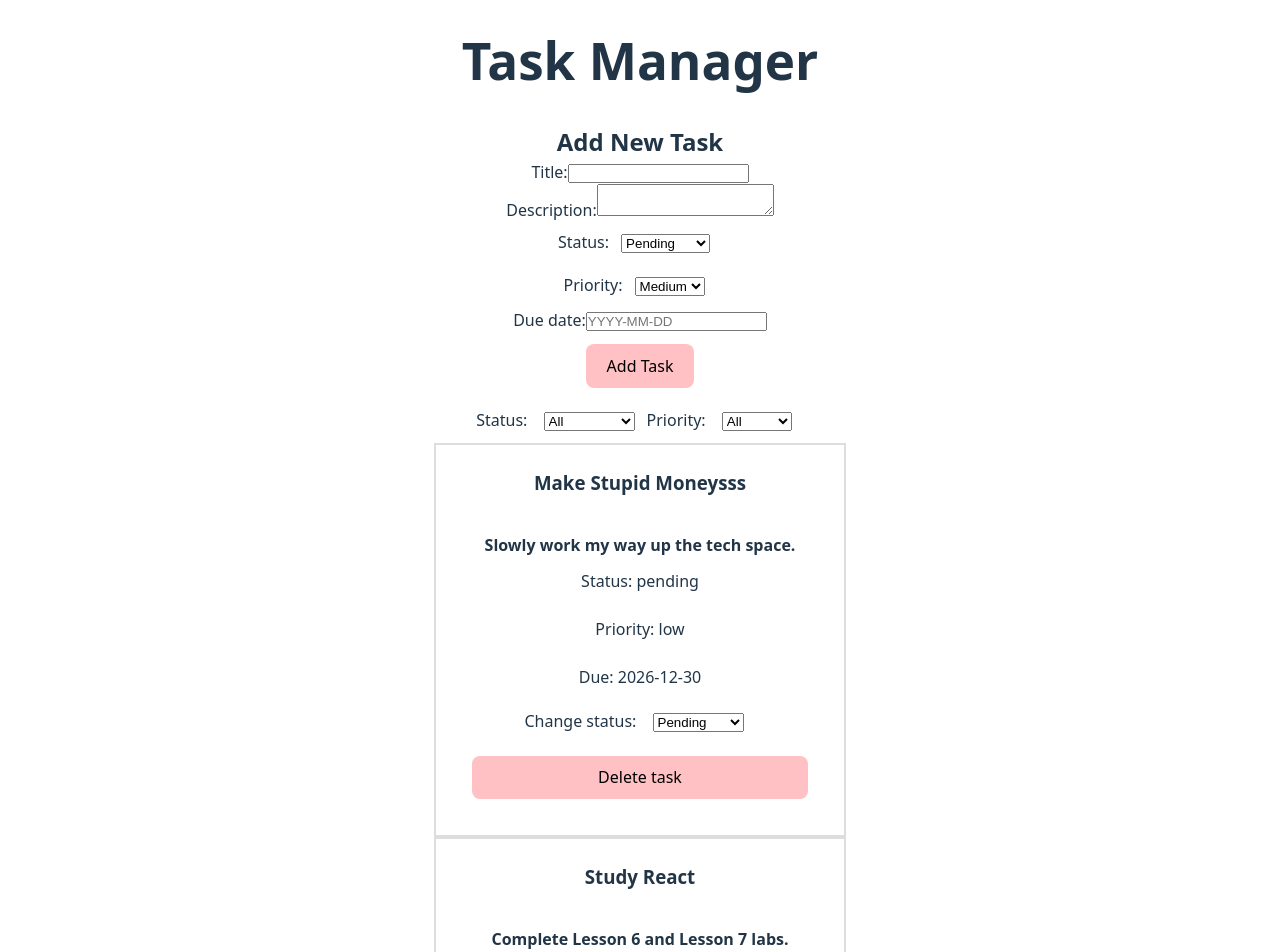
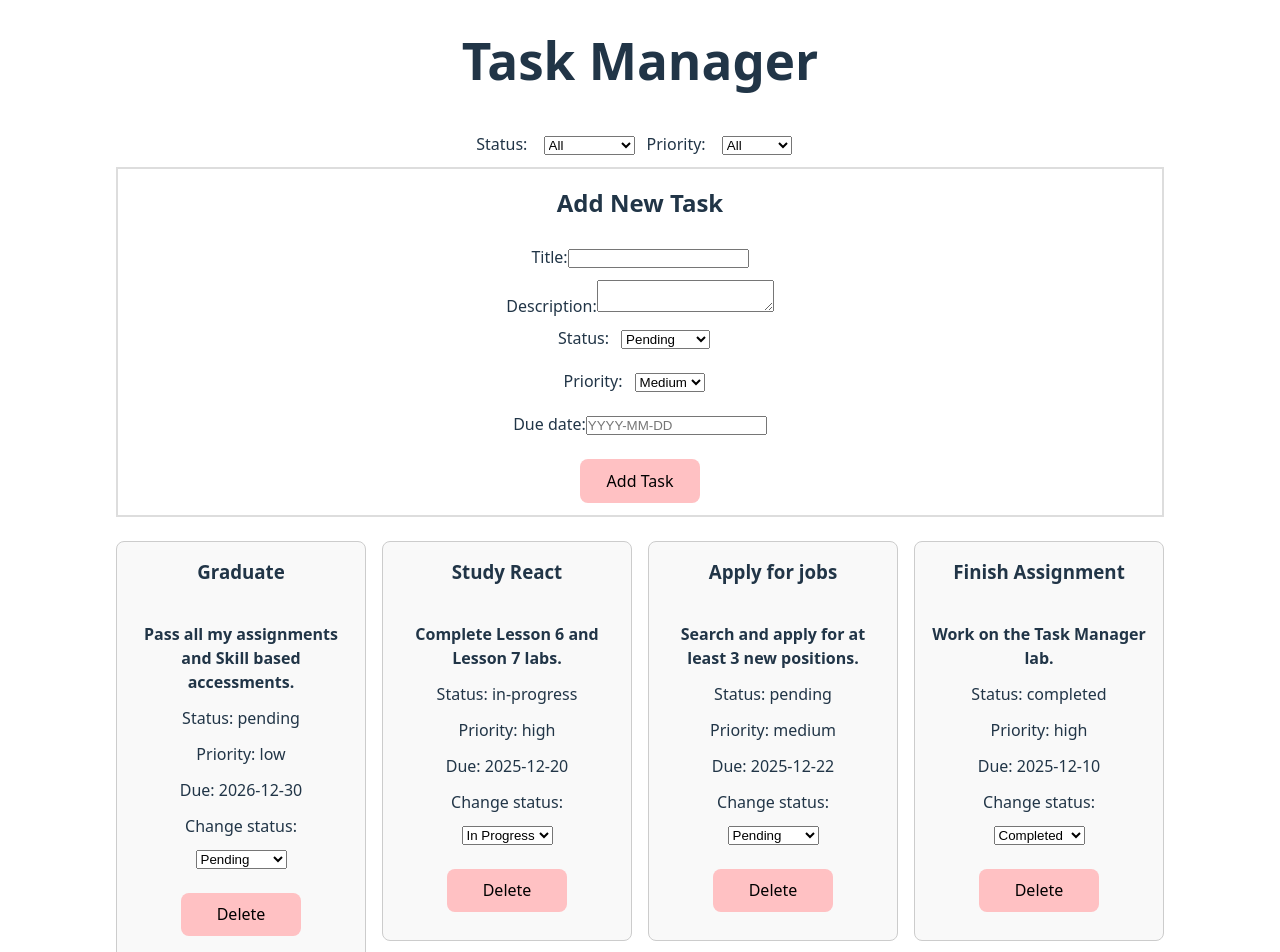
Before and after one commit to jjacque1/React-Dashboard-Application, a React (Vite) app: page / in a window 1280 px wide. Shown: the top 952 px of the page. Built offline with nearby package versions, Linux system fonts and the light colour scheme.

Commit message:
added styling to task cards so they display in a row

```diff
--- a/src/App.css
+++ b/src/App.css
@@ -35,6 +35,8 @@ select, p {
 button {
   margin: 12px;
   background-color: #ffc1c3;
+  width: 120px;
+ align-self: center;
 }
 
 .select-wrapper{
@@ -50,11 +52,56 @@ h1, h3 {
 
 li {
   list-style: none;
+
 }
 
 .task-wrapper {
-  display: flex;
-  flex-direction: column;
+  width: 360px;
+
   border: 2px solid #ddd;
   padding: 24px;
 }
+
+.list-container {
+  width: 420px;
+  display: flex;
+  flex-direction: row;
+  flex-wrap: wrap;
+}
+
+form {
+  width: 100%;
+  text-align: start;
+  margin-bottom: 24px;
+  display: flex;
+  flex-direction: column;
+  justify-content: center;
+  align-items: center;
+  border: 2px solid #ddd;
+}
+
+form h2 {
+  text-align: center;
+  padding: 16px;
+}
+
+input {
+  margin: 12px 0;
+}
+
+.task-row {
+  display: flex;
+  gap: 1rem;
+  list-style: none;
+  padding: 0;
+  margin: 0;
+  flex-wrap: wrap;
+}
+
+.task-card {
+  border: 1px solid #ccc;
+  padding: 1rem;
+  width: 250px;
+  border-radius: 8px;
+  background-color: #f9f9f9;
+}
--- a/src/App.tsx
+++ b/src/App.tsx
@@ -10,8 +10,8 @@ import { TaskFilter } from "./components/TaskFilter/TaskFilter";
 const initialTasks: Task[] = [
   {
     id: "4",
-    title: "Make Stupid Moneysss",
-    description: "Slowly work my way up the tech space.",
+    title: "Graduate",
+    description: "Pass all my assignments and Skill based accessments.",
     status: "pending",
     priority: "low",
     dueDate: "2026-12-30",
@@ -109,16 +109,16 @@ function App() {
   return (
     <div>
       <h1>Task Manager </h1>
-
+      <TaskFilter onFilterChange={handleFilterChange} />
       <TaskForm onAddTask={handleAddTask} />
-
-      <TaskFilter onFilterChange={handleFilterChange} />
-
-      <TaskList
+        <div className="container">
+          <TaskList
         tasks={filteredTasks}
         onStatusChange={handleStatusChange}
         onDelete={handleDelete}
       />
+        </div>
+
     </div>
   );
 }
--- a/src/components/TaskList/TaskItem.tsx
+++ b/src/components/TaskList/TaskItem.tsx
@@ -25,7 +25,8 @@ export function TaskItem({ task, onStatusChange, onDelete }: TaskItemProps) {
   }
 
   return (
-    <li className="task-wrapper ">
+    <div>
+      <li className="task-card">
         <h3>{task.title}</h3>
         <h4>{task.description}</h4>
         <p>Status: {task.status}</p>
@@ -41,7 +42,8 @@ export function TaskItem({ task, onStatusChange, onDelete }: TaskItemProps) {
           </select>
         </label>
 
-      <button onClick={handleDeleteClick}>Delete task</button>
+        <button onClick={handleDeleteClick}>Delete</button>
       </li>
+    </div>
   );
 }
--- a/src/components/TaskList/TaskList.tsx
+++ b/src/components/TaskList/TaskList.tsx
@@ -11,7 +11,7 @@ export function TaskList({
   }
 
   return (
-    <ul>
+    <ul className="task-row">
       {tasks.map((task) => (
         <TaskItem
           key={task.id}
```
Lines whose indentation alone changed are shown as unchanged.
